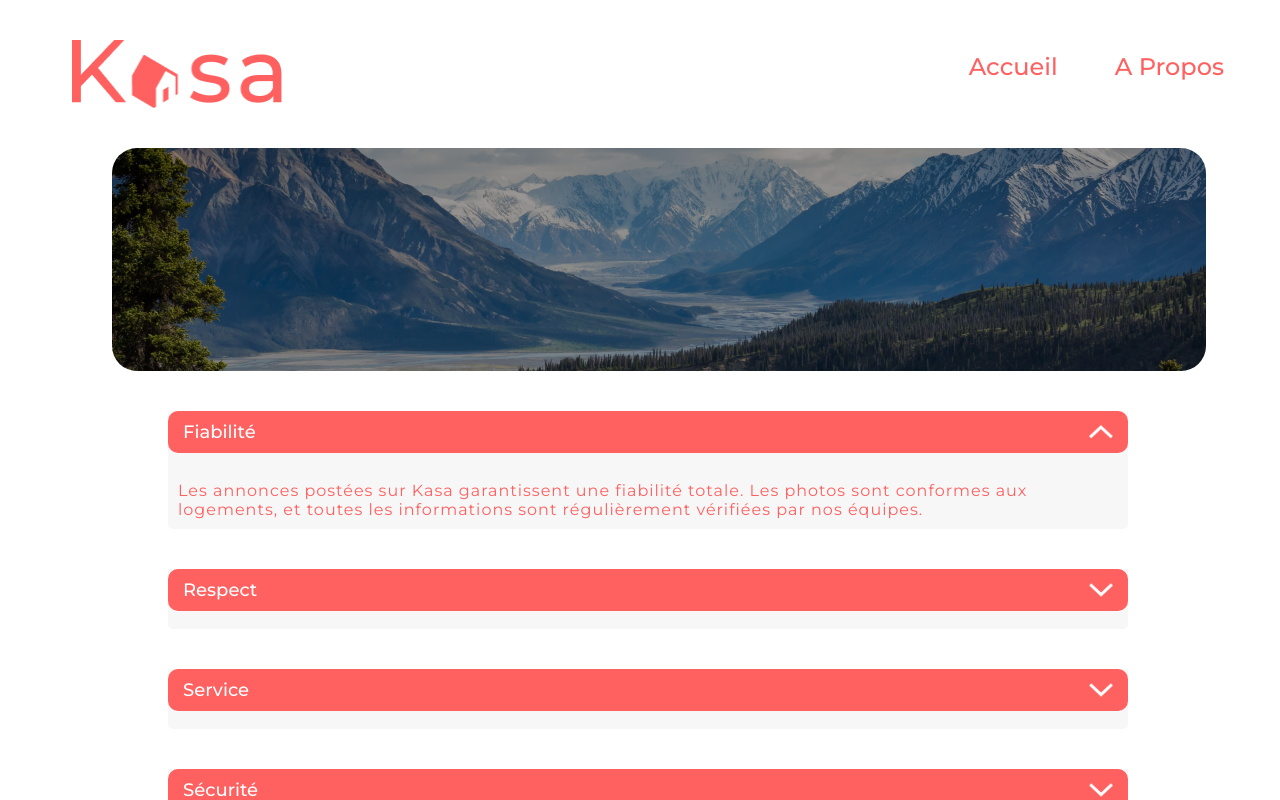
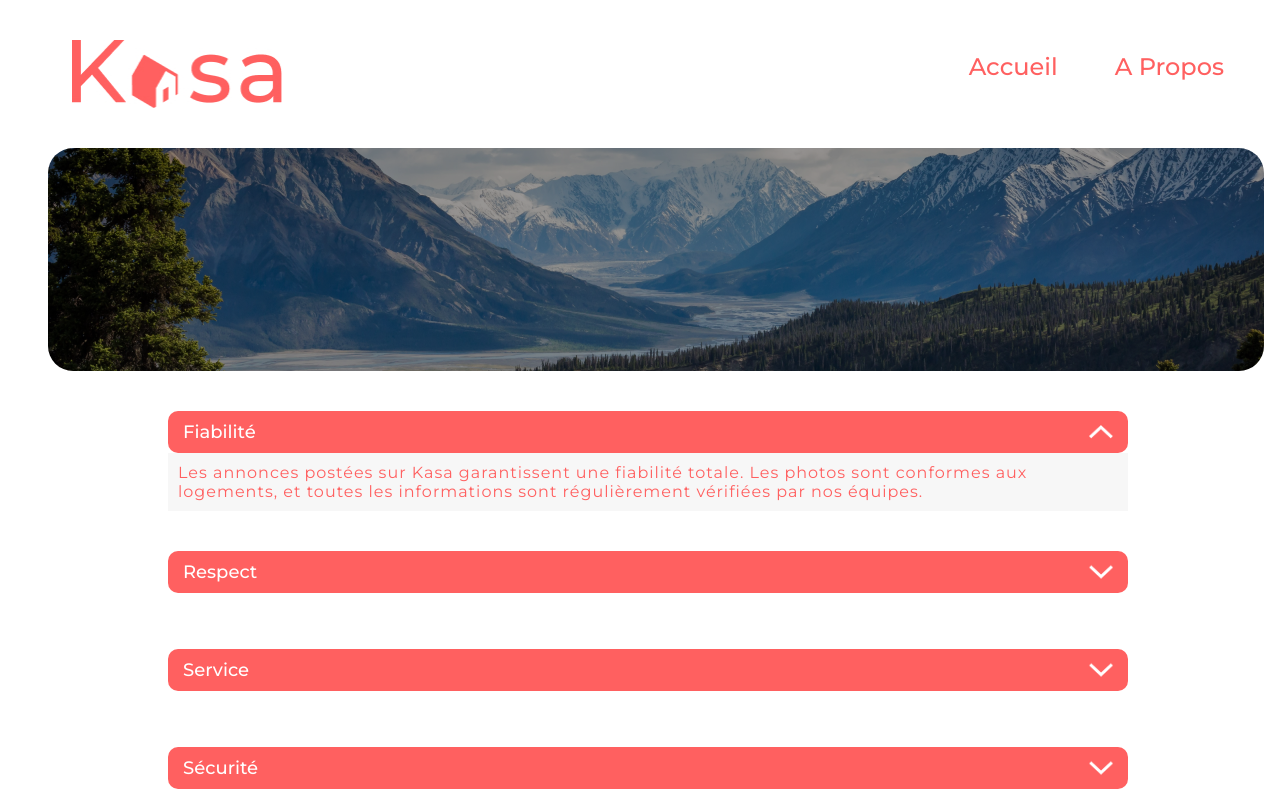
Before and after one commit to Darkjul/JulienHelias_7_25022023, a React (Create React App) app: page /about in a window 1280 px wide. Both pictures are taken after a click on the element "Fiabilité". Shown: the top 800 px of the page. Built offline with nearby package versions, Linux system fonts and the light colour scheme.

Commit message:
Correction mise ne place des cartes logements

```diff
--- a/src/components/Banner/BannerAbout.jsx
+++ /dev/null
@@ -1,20 +0,0 @@
-// Import des éléments nécéssaires au fonctionnement de BannerAbout.jsx
-
-import React from 'react';
-import Banner from '../../components/Banner/Banner';
-import bannerAbout from '../../assets/banner-about.png';
-
-// Contante BannerAbout qui va afficher les éléments de la bannière de la page A Propos
-
-const BannerAbout = () => {
-
-    return(
-        <Banner
-            title=''
-            src={bannerAbout}
-            alt='Paysage Montagneux'
-        />
-    )
-}
-
-export default BannerAbout;
--- a/src/components/Banner/BannerHome.jsx
+++ /dev/null
@@ -1,20 +0,0 @@
-// Import des éléments nécéssaires au fonctionnement de BannerHome.jsx
-
-import React from 'react';
-import Banner from '../../components/Banner/Banner';
-import bannerHome from '../../assets/banner.jpg';
-
-// Contante HomeBanner qui va afficher les éléments des bannières de Kaza via Props
-
-const HomeBanner = () => {
-
-    return(
-        <Banner
-            title='Chez vous, partout et ailleurs'
-            src={bannerHome}
-            alt='Paysage Rocheux'
-        />
-    )
-}
-
-export default HomeBanner;
--- a/src/components/Collapse/Collapse.jsx
+++ b/src/components/Collapse/Collapse.jsx
@@ -10,8 +10,8 @@ const Collapse = ({ title, description }) =>  {
     const [toggle, setToggle] = useState(false);
 
     return (
-        <main>
-            <section className="collapse" >
+
+            <article className="collapse" >
                 <h3 className='collapse_title' onClick={() => setToggle(!toggle)} >
                     {title}
                     <img
@@ -20,16 +20,17 @@ const Collapse = ({ title, description }) =>  {
                         alt="Afficher Infos"
                     />
                 </h3>
-                <article className={toggle ? 'collapse_description' : 'collapse_description_hidden'}>
+
+                <p className={toggle ? 'collapse_description' : 'collapse_description_hidden'}>
                     {Array.isArray(description) ? description.map((item, index) => {
                         return (
                             <p key={index}>{item}</p>
                         )
                     }) : description
                     }
-                </article>
-            </section>
-        </main>
+                </p>
+            </article>
+
     )
 }
 
--- a/src/components/Collapse/_collapse.scss
+++ b/src/components/Collapse/_collapse.scss
@@ -1,11 +1,11 @@
 // Style SCSS des composants Collapse de la page About
 
 .collapse {
-    background-color: $secondary-color;
     max-width: 1100px;
     border-bottom-left-radius: 5px;
     border-bottom-right-radius: 5px;
     margin: 0 auto;
+    margin-bottom: 40px;
 
     img {
         display: flex;
@@ -22,6 +22,7 @@
         border-radius: 10px;
         font-weight: 500;
         font-size: 18px;
+        margin : 0;
         padding: 10px 15px;
         cursor: pointer;
 
@@ -41,11 +42,13 @@
     &_description {
         display: flex;
         flex-direction: column;
+        background-color: $secondary-color;
         gap: 5px;
         letter-spacing: 1px;
         visibility: visible;
         opacity: 1;
         height: auto;
+        margin: 0;
         padding: 10px;
         font-size: 16px;
         color: $primary-color;
--- a/src/pages/About/About.jsx
+++ b/src/pages/About/About.jsx
@@ -2,7 +2,8 @@
 
 import React from 'react';
 import Collapse from '../../components/Collapse/Collapse';
-import BannerAbout from '../../components/Banner/BannerAbout';
+import bannerAbout from '../../assets/banner-about.png';
+import Banner from '../../components/Banner/Banner';
 
 // Contante About qui va afficher les éléments de la page A Propos
 
@@ -36,16 +37,18 @@ const About = () => {
     return (
 		<main>
 
-         <section className='banner-container'>
-                <BannerAbout />
-         </section>
+                <Banner
+            title=''
+            src={bannerAbout}
+            alt='Paysage Montagneux'
+        />
 
-         <section className='about_main'>
+
+         <section className='about_main_collapse'>
 				{infosAbout.map(data => {
 					return (
-						<article key={data.id} className="about_main_collapse">
-							<Collapse style={{margin:'30px 0'}}  title={data.title} description={data.description} />
-						</article>
+							<Collapse key={data.id} style={{margin:'30px 0'}}  title={data.title} description={data.description} />
+
 					)}
 				)}
 		</section>
--- a/src/pages/About/_about.scss
+++ b/src/pages/About/_about.scss
@@ -1,10 +1,7 @@
 // Style SCSS de la page About
 
-.about_main {
+.about_main_collapse {
     width: 75%;
     margin: 0 auto;
 
-    &_collapse {
-        margin: 40px auto;
-    }
 }
--- a/src/pages/Home/Home.jsx
+++ b/src/pages/Home/Home.jsx
@@ -1,8 +1,9 @@
 // Import des éléments nécéssaires au fonctionnement de Home.jsx
 
 import React, { useEffect, useState } from 'react';
-import BannerHome from '../../components/Banner/BannerHome';
 import { NavLink } from "react-router-dom";
+import bannerHome from '../../assets/banner.jpg';
+import Banner from '../../components/Banner/Banner';
 
 // Constante Home qui va afficher les éléments composants la page d'acceuil
 
@@ -24,26 +25,32 @@ const Home = () => {
 
     return (
       <main>
-            <BannerHome />
+             <Banner
+            title='Chez vous, partout et ailleurs'
+            src={bannerHome}
+            alt='Paysage Rocheux'
+        />
 
         {/* Affichage des éléments Carte Logements sur la page d'acceuil via les résultats du Fetch */}
 
         <section className="cards">
+
           {data.map((logements) => (
+           <article className="logements">
            <NavLink
               to={"/logements/" + logements.id}
               className="linkCard"
               key={logements.id}
             >
-              <article className="logements">
-                <img
+               <img
                 src={logements.cover}
                 alt={logements.title}
                 className="img-logements"
                 />
                 <h2 className="titre-logements">{logements.title}</h2>
-              </article>
-          </NavLink>
+
+            </NavLink>
+            </article>
           ))}
         </section>
      </main>
--- a/src/pages/Home/_home.scss
+++ b/src/pages/Home/_home.scss
@@ -2,10 +2,13 @@
 
   .cards{
     display: flex;
+    justify-content: space-between;
     flex-direction: row;
     flex-wrap: wrap;
     background-color: $secondary-color;
     border-radius: 25px;
+    padding-left: 20px;
+    padding-right: 20px;
     width: 95%;
     margin: auto;
 
@@ -18,15 +21,16 @@
     }*/
 }
 
-.linkCard {
+.logements {
   display: flex;
   border-radius: 10px;
   padding-left: 0;
-  margin: 50px 30px 0;
+  margin-top: 30px;
+  margin-bottom: 30px;
   width: 30%;
 }
 
-.logements {
+.linkCard {
     position: relative;
     height: 340px;
     border-radius: 10px;
@@ -37,6 +41,7 @@
     &:hover {
         box-shadow: 0 2px 8px rgb(0, 0, 0);
         }
+
 
     /*@media screen and (max-width: 1200px) {
         width: 50%;
@@ -49,6 +54,7 @@
     @media screen and (max-width: 500px) {
         height: 200px;
     }*/
+
 }
 
 .img-logements {
```
